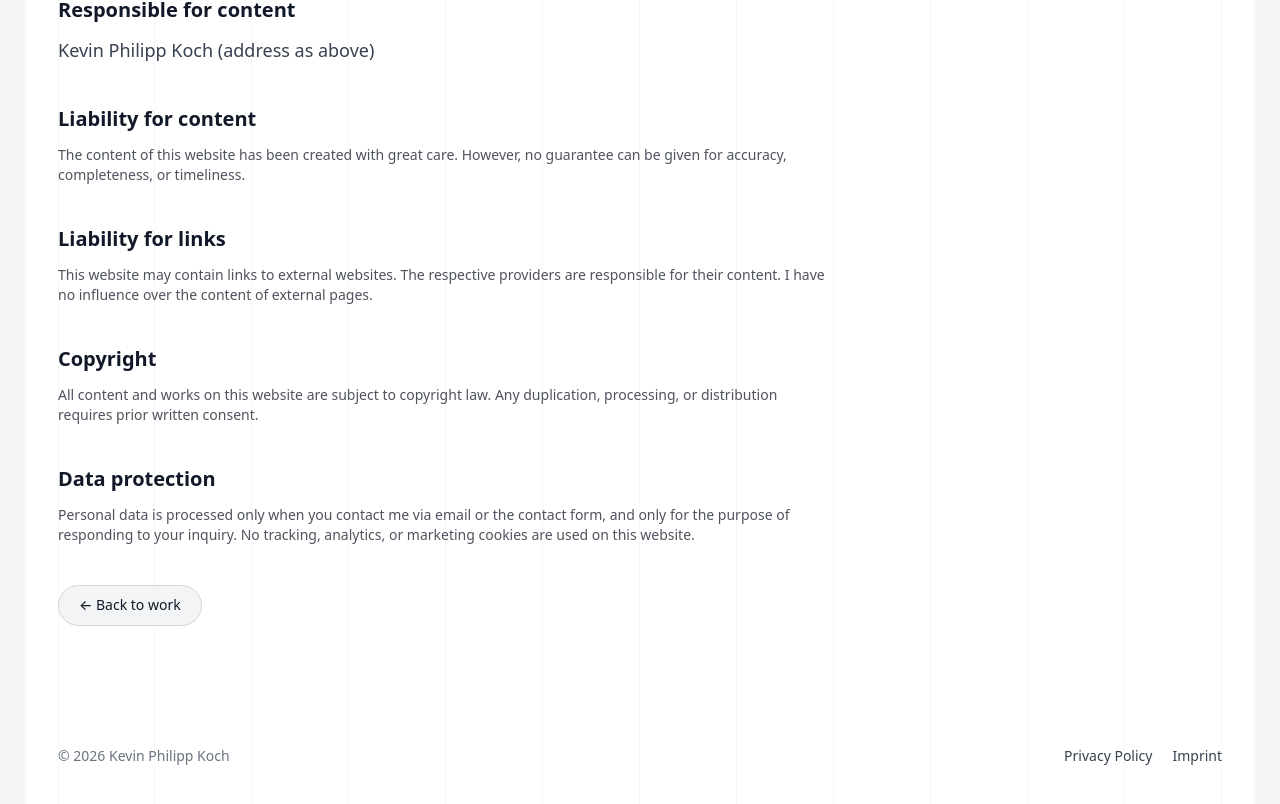
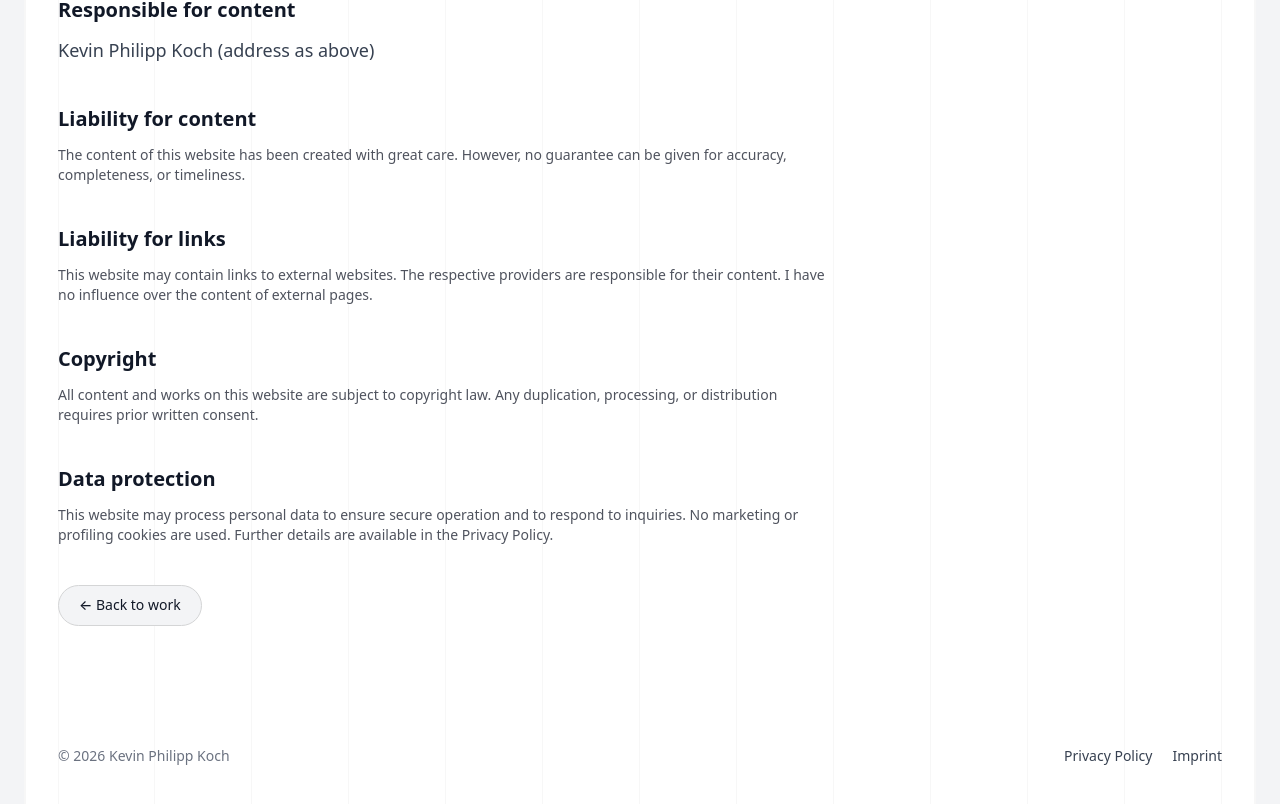
Before and after one commit to KevinPKoch/kpk-portfolio, a Next.js app: page /footer/imprint in a window 1280 px wide. Shown: the part 1183-1987 px from the top of the page. Built offline with nearby package versions, Linux system fonts and the light colour scheme.

Commit message:
Update data protection text for GDPR consistency

```diff
--- a/app/footer/imprint/page.tsx
+++ b/app/footer/imprint/page.tsx
@@ -391,11 +391,12 @@ export default function ImprintPage() {
 
               <section>
                 <h2 className="text-xl font-semibold text-(--text-strong)">Data protection</h2>
-                <p className="mt-3 text-sm text-(--text-muted)">
-                  Personal data is processed only when you contact me via email or the contact form, and only for the
-                  purpose of responding to your inquiry. No tracking, analytics, or marketing cookies are used on this
-                  website.
-                </p>
+                  <p className="mt-3 text-sm text-(--text-muted)">
+                    This website may process personal data to ensure secure operation and to respond to inquiries.
+                    No marketing or profiling cookies are used.
+                    Further details are available in the Privacy Policy.
+                  </p>
+
               </section>
                                 <div className="flex flex-wrap gap-3">
                     <Link className="pill" href="/#work">
```
